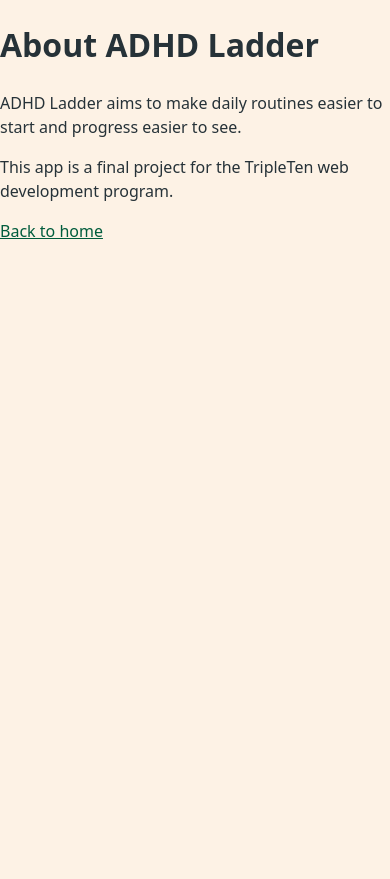
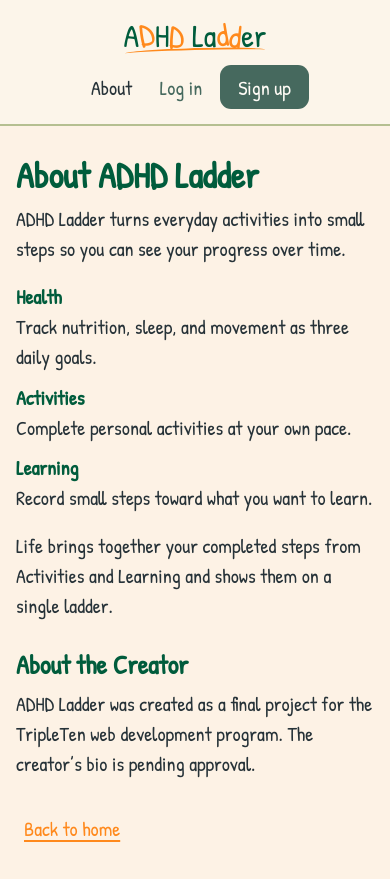
Before and after one commit to 28Dara/project-adhd-ladder, a React (Vite) app: page /about in a window 390 px wide. Before the commit the page ends 844 px from the top, so only its background shows below. Built offline with nearby package versions, Linux system fonts and the light colour scheme.

Commit message:
feat: implement responsive About page

```diff
--- /dev/null
+++ b/src/pages/About/About.css
@@ -0,0 +1,61 @@
+.about {
+  display: grid;
+  gap: clamp(1.75rem, 4vw, 2.75rem);
+  max-width: 44rem;
+  margin-inline: auto;
+  padding: clamp(1.75rem, 5vw, 4rem) clamp(1rem, 4vw, 2.5rem);
+  font-family: var(--font-body);
+  font-size: clamp(1.25rem, 2vw, 1.5rem);
+}
+
+.about h1,
+.about h2 {
+  margin: 0 0 0.55rem;
+  color: var(--color-primary);
+  font-weight: 700;
+  line-height: 1.15;
+}
+
+.about h1 {
+  font-size: clamp(2.25rem, 6vw, 3.5rem);
+}
+
+.about h2 {
+  font-size: clamp(1.65rem, 4vw, 2.25rem);
+}
+
+.about p {
+  margin: 0;
+}
+
+.about__areas {
+  display: grid;
+  gap: 0.65rem;
+  margin-block: 1.15rem;
+}
+
+.about__areas dt {
+  color: var(--color-primary);
+  font-weight: 700;
+}
+
+.about__areas dd {
+  margin-inline-start: 0;
+}
+
+.about__home-link {
+  display: inline-flex;
+  align-items: center;
+  justify-self: start;
+  min-height: 2.75rem;
+  padding-inline: 0.5rem;
+  border-radius: 0.25rem;
+  background-color: transparent;
+  color: var(--color-accent);
+  text-decoration-color: var(--color-accent);
+  text-underline-offset: 0.2em;
+}
+
+.about__home-link:hover {
+  text-decoration-thickness: 0.1em;
+}
--- a/src/pages/About/About.tsx
+++ b/src/pages/About/About.tsx
@@ -1,17 +1,50 @@
 import { Link } from 'react-router'
+import Header from '../../components/Header/Header'
+import './About.css'
 
 export default function About() {
   return (
-    <main>
-      <h1>About ADHD Ladder</h1>
-      <p>
-        ADHD Ladder aims to make daily routines easier to start and progress
-        easier to see.
-      </p>
-      <p>
-        This app is a final project for the TripleTen web development program.
-      </p>
-      <Link to="/">Back to home</Link>
-    </main>
+    <>
+      <Header />
+      <main className="about">
+        <section aria-labelledby="about-title">
+          <h1 id="about-title">About ADHD Ladder</h1>
+          <p>
+            ADHD Ladder turns everyday activities into small steps so you can
+            see your progress over time.
+          </p>
+          <dl className="about__areas">
+            <div>
+              <dt>Health</dt>
+              <dd>
+                Track nutrition, sleep, and movement as three daily goals.
+              </dd>
+            </div>
+            <div>
+              <dt>Activities</dt>
+              <dd>Complete personal activities at your own pace.</dd>
+            </div>
+            <div>
+              <dt>Learning</dt>
+              <dd>Record small steps toward what you want to learn.</dd>
+            </div>
+          </dl>
+          <p>
+            Life brings together your completed steps from Activities and
+            Learning and shows them on a single ladder.
+          </p>
+        </section>
+        <section aria-labelledby="about-creator">
+          <h2 id="about-creator">About the Creator</h2>
+          <p>
+            ADHD Ladder was created as a final project for the TripleTen web
+            development program. The creator’s bio is pending approval.
+          </p>
+        </section>
+        <Link className="about__home-link" to="/">
+          Back to home
+        </Link>
+      </main>
+    </>
   )
 }
```
